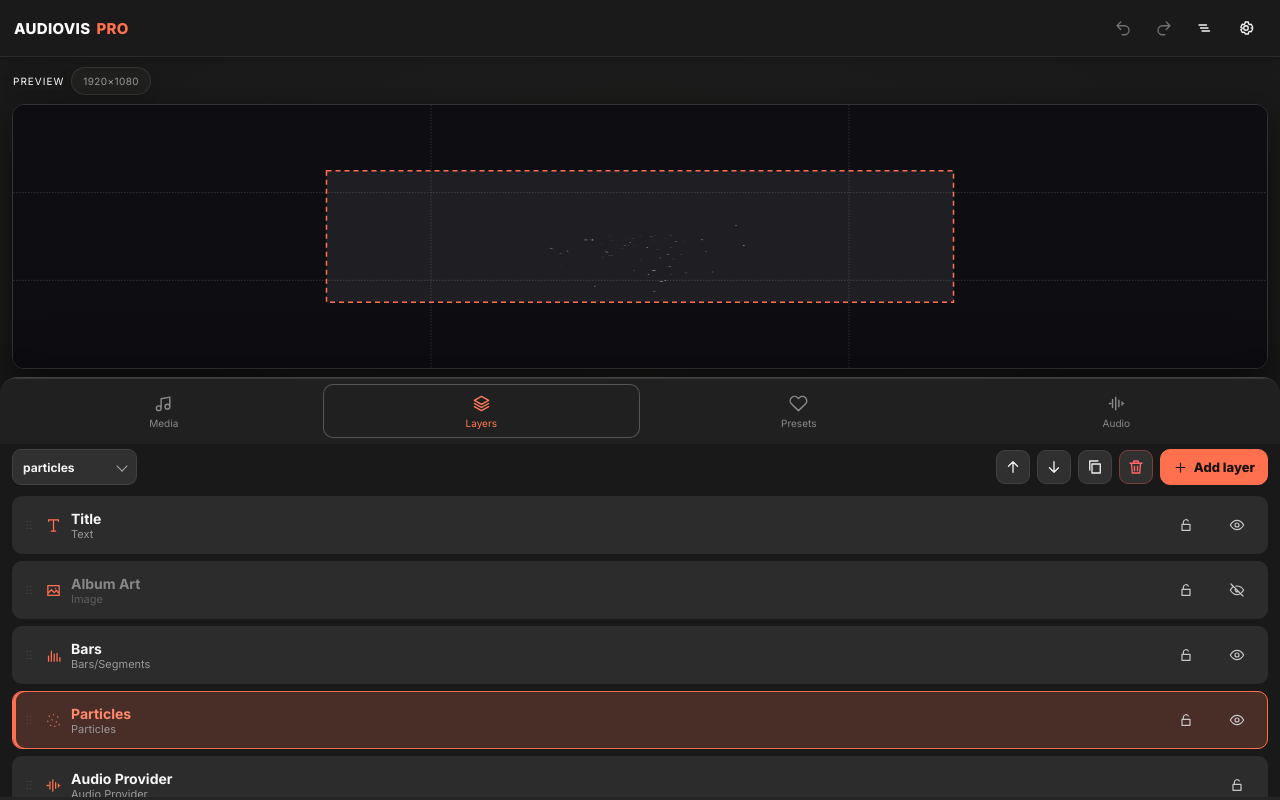
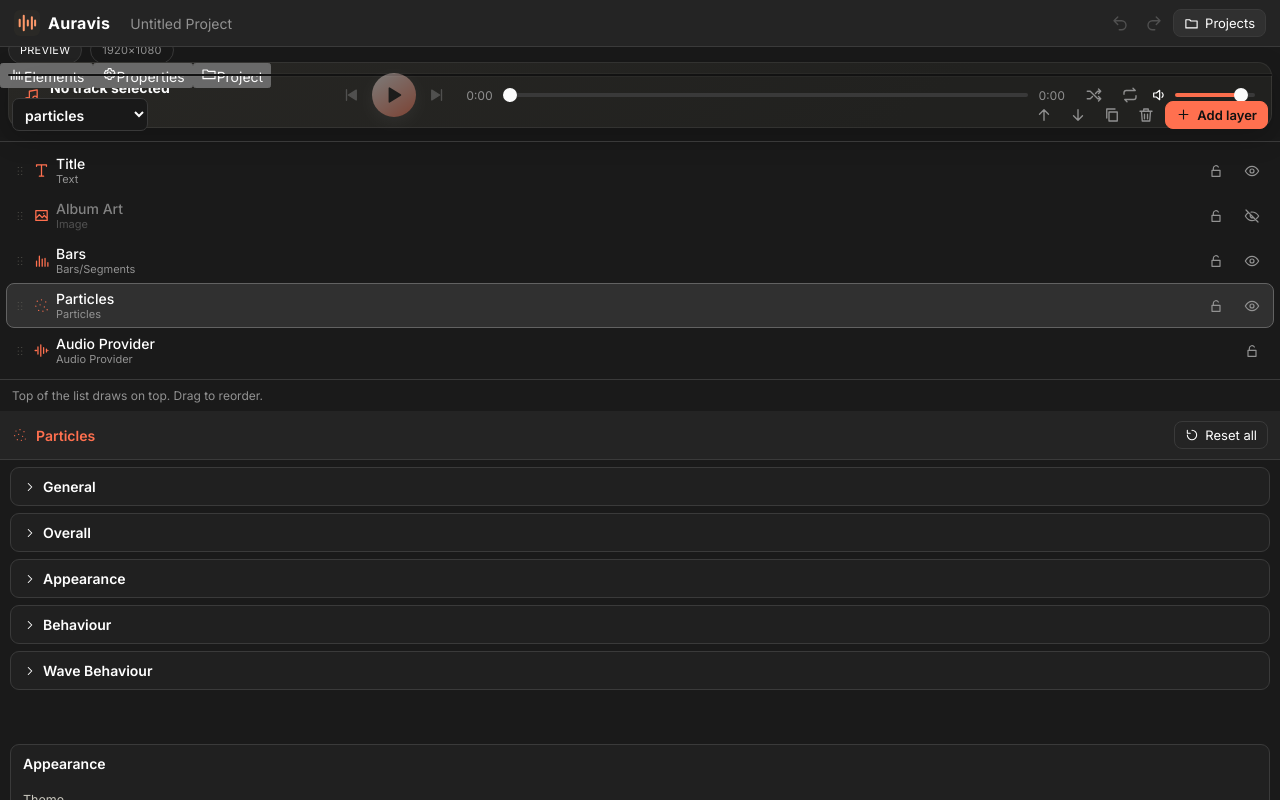
Before and after one commit to jhaa2k/Auravis, a React (Vite) app: page / in a window 1280 px wide. Built offline with nearby package versions, Linux system fonts and the light colour scheme; what @capacitor/core would draw is missing.

Commit message:
Restore original Auravis interface from initial uploaded version

```diff
--- a/src/app/App.jsx
+++ b/src/app/App.jsx
@@ -2,131 +2,56 @@ import { useEffect, useState } from 'react';
 import { useApp } from './hooks.js';
 import { actions, audio, store, toast } from './services.js';
 import LayerList from '../ui/LayerList.jsx';
-import MusicPanel from '../ui/MusicPanel.jsx';
-import PropertiesPanel, { PositionControls } from '../ui/PropertiesPanel.jsx';
+import PropertiesPanel from '../ui/PropertiesPanel.jsx';
 import PreviewPanel from '../ui/PreviewPanel.jsx';
+import TransportBar from '../ui/TransportBar.jsx';
 import SettingsPanel from '../ui/SettingsPanel.jsx';
-import PresetPanel from '../ui/PresetPanel.jsx';
-import { importProjectFile } from '../core/project/persistence.js';
 import ProjectDialog from '../ui/ProjectDialog.jsx';
 import Toasts from '../ui/Toasts.jsx';
 import Icon from '../ui/Icon.jsx';
 
-const TOOLS = [['music', 'Media', 'music'], ['layers', 'Layers', 'layers'], ['presets', 'Presets', 'heart'], ['audio', 'Audio', 'wave'], ['scene', 'Scene', 'image'], ['export', 'Export', 'download']];
-const DEFAULT_PREFERENCES = { theme: 'dark', guides: true, safeArea: false, snap: false };
-function readPreferences() {
-  try {
-    const saved = JSON.parse(localStorage.getItem('auravis.preferences') || 'null');
-    return {
-      theme: saved?.theme === 'light' ? 'light' : 'dark',
-      guides: typeof saved?.guides === 'boolean' ? saved.guides : DEFAULT_PREFERENCES.guides,
-      safeArea: typeof saved?.safeArea === 'boolean' ? saved.safeArea : DEFAULT_PREFERENCES.safeArea,
-      snap: typeof saved?.snap === 'boolean' ? saved.snap : DEFAULT_PREFERENCES.snap,
-    };
-  } catch {
-    return { ...DEFAULT_PREFERENCES };
-  }
-}
+const TABS = [['layers', 'Elements', 'bars'], ['props', 'Properties', 'settings'], ['project', 'Project', 'folder']];
 
 export default function App() {
   const name = useApp((s) => s.project.name);
   const dirty = useApp((s) => s.dirty);
-  const selectedElement = useApp((s) => s.elements.find((e) => e.id === s.selectedId) || null);
   const canUndo = useApp((s) => s.past.length > 0), canRedo = useApp((s) => s.future.length > 0);
-  const [tool, setTool] = useState('layers');
-  const [splitScreen, setSplitScreen] = useState(false);
+  const [tab, setTab] = useState('layers');
   const [dialog, setDialog] = useState(false);
-  const [preferences, setPreferences] = useState(readPreferences);
-  const updatePreferences = (patch) => setPreferences((current) => {
-    const next = { ...current, ...patch };
-    try { localStorage.setItem('auravis.preferences', JSON.stringify(next)); }
-    catch (error) { console.error('Could not save app preferences:', error); }
-    return next;
-  });
 
   useEffect(() => {
-    const onNotificationPermissionDenied = () => toast('Media notification permission is off. Enable it in Android Settings → Apps → Auravis → Notifications.', 'warning');
-    const onPlaybackError = (event) => toast(event.detail?.message || 'Could not play this audio file.', 'error');
-    const onImportProject = async (event) => {
-      try {
-        const file = event.detail?.file;
-        if (!file) return;
-        if (file.name.toLowerCase().endsWith('.viz')) throw new Error('Avee .viz files use a proprietary scene package. Please share one sample .viz file so its scene structure can be mapped safely; this importer will not discard layers or settings.');
-        const p = await importProjectFile(file);
-        actions.loadProject({ id: null, name: p.name, version: 1, settings: p.settings }, p.elements);
-        toast(p.warnings.length ? `Imported with ${p.warnings.length} repaired value(s)` : `Imported “${p.name}”`, p.warnings.length ? 'warning' : 'info');
-        setTool('music');
-      } catch (error) { toast(error.message || 'Could not import this project.', 'error'); }
-    };
-    window.addEventListener('auravis:import-project-file', onImportProject);
-    window.addEventListener('auravis:notification-permission-denied', onNotificationPermissionDenied);
-    window.addEventListener('auravis:playback-error', onPlaybackError);
     const onKey = (e) => {
       const typing = /INPUT|TEXTAREA|SELECT/.test(document.activeElement?.tagName || '') && document.activeElement.type !== 'range' && document.activeElement.type !== 'checkbox';
       const mod = e.ctrlKey || e.metaKey;
-      if (e.key === 'Escape' && tool !== 'music') { setTool('music'); }
-      else if (mod && e.key.toLowerCase() === 'z' && !typing) { e.preventDefault(); e.shiftKey ? actions.redo() : actions.undo(); }
+      if (mod && e.key.toLowerCase() === 'z' && !typing) { e.preventDefault(); e.shiftKey ? actions.redo() : actions.undo(); }
       else if (mod && e.key.toLowerCase() === 'y' && !typing) { e.preventDefault(); actions.redo(); }
       else if (mod && e.key.toLowerCase() === 'd' && !typing) { e.preventDefault(); const id = store.getState().selectedId; id && actions.duplicateElement(id); }
-      else if (e.code === 'Space' && !typing && document.activeElement?.tagName !== 'BUTTON') { e.preventDefault(); audio.toggle(); }
+      else if (e.code === 'Space' && !typing && document.activeElement?.tagName !== 'BUTTON') { e.preventDefault(); audio.snapshot.hasAudio ? audio.toggle() : audio.startDemo(); }
       else if ((e.key === 'Delete' || e.key === 'Backspace') && !typing) { const id = store.getState().selectedId; id && actions.deleteElement(id); }
     };
     window.addEventListener('keydown', onKey);
     const warn = (e) => { if (store.getState().dirty) { e.preventDefault(); e.returnValue = ''; } };
     window.addEventListener('beforeunload', warn);
-    return () => {
-      window.removeEventListener('keydown', onKey);
-      window.removeEventListener('beforeunload', warn);
-      window.removeEventListener('auravis:notification-permission-denied', onNotificationPermissionDenied);
-      window.removeEventListener('auravis:import-project-file', onImportProject);
-      window.removeEventListener('auravis:playback-error', onPlaybackError);
-    };
-  }, [tool]);
+    return () => { window.removeEventListener('keydown', onKey); window.removeEventListener('beforeunload', warn); };
+  }, []);
 
   return (
-    <div className="app android-app" data-theme={preferences.theme} onContextMenu={(event) => event.preventDefault()}>
+    <div className="app">
       <header className="topbar">
-        <button className="brand audiovis-brand" onClick={() => setDialog(true)}>AUDIOVIS <b>PRO</b></button>
-
-        <div className="row-gap header-actions">
+        <div className="brand"><svg viewBox="0 0 64 64" width="26" height="26" aria-hidden="true"><rect width="64" height="64" rx="14" fill="#2a2926" /><path d="M14 40V24M24 50V14M34 38V26M44 46V18M52 38V26" stroke="#ff9a6b" strokeWidth="5" strokeLinecap="round" /></svg><span>Auravis</span></div>
+        <button className="project-name" onClick={() => setDialog(true)} title="Open project manager">{name}{dirty ? ' •' : ''}</button>
+        <div className="row-gap">
           <button className="icon-btn" title="Undo (Ctrl+Z)" disabled={!canUndo} onClick={() => actions.undo()}><Icon name="undo" /></button>
           <button className="icon-btn" title="Redo (Ctrl+Shift+Z)" disabled={!canRedo} onClick={() => actions.redo()}><Icon name="redo" /></button>
-          <button className="icon-btn" title="Split screen" aria-pressed={splitScreen} onClick={() => setSplitScreen((value) => !value)}><Icon name="split" /></button><button className="icon-btn" title="Settings" onClick={() => setTool('scene')}><Icon name="settings" /></button>
+          <button className="btn small" onClick={() => setDialog(true)}><Icon name="folder" size={15} />Projects</button>
         </div>
       </header>
-      <main className={`workspace android-workspace ${splitScreen ? "split-preview" : ""} ${!tool && !selectedElement ? "compact" : "expanded"}`}>
-        <section className="col-preview" aria-label="Fixed preview">
-          <PreviewPanel preferences={preferences} />
-        </section>
-        <section className={`tool-dock ${tool ? 'open' : selectedElement ? 'quick' : 'closed'}`} aria-label="Editor tools">
-          <div id="active-tool-panel" className={`tool-panel ${tool ? 'open' : 'closed'}`} aria-hidden={!tool}>
-            {<PositionControls element={selectedElement} />}
-            {tool && (
-              <>
-                <div className="sheet-grabber" aria-hidden="true"><span /></div><header className="tool-panel-head">
-                  <strong>{TOOLS.find(([key]) => key === tool)?.[1] || 'Export'}</strong><button className="icon-btn sheet-close" title="Close panel" onClick={() => setTool(null)}><Icon name="close" /></button>
-                </header>
-                <div className={`tool-panel-content ${tool === 'music' ? 'music-tool-content' : ''}`}>
-                  {tool === 'music' && <MusicPanel />}
-                  {tool === 'layers' && <LayerList />}
-                  {tool === 'audio' && <PropertiesPanel />}
-                  {tool === 'presets' && <PresetPanel />}
-                  {tool === 'scene' && <SettingsPanel mode="settings" preferences={preferences} onPreferencesChange={updatePreferences} />}
-                  {tool === 'export' && <SettingsPanel mode="export" />}
-                </div>
-              </>
-            )}
-          </div>
-          <nav className="tool-bar" aria-label="Editor tools">
-            {TOOLS.map(([key, label, icon]) => (
-              <button key={key} className={`tool-button ${tool === key ? 'active' : ''}`}
-                aria-expanded={tool === key} aria-controls="active-tool-panel"
-                onClick={() => setTool(key)}>
-                <Icon name={icon} size={19} /><span>{label}</span>
-              </button>
-            ))}
-          </nav>
-        </section>
+      <main className="workspace" data-tab={tab}>
+        <section className="col-preview"><PreviewPanel /><TransportBar /></section>
+        <nav className="tabs" role="tablist">{TABS.map(([k, label, icon]) => <button key={k} role="tab" aria-selected={tab === k} className={tab === k ? 'active' : ''} onClick={() => setTab(k)}><Icon name={icon} size={16} />{label}</button>)}</nav>
+        <aside className="col-layers"><LayerList /></aside>
+        <aside className="col-props"><PropertiesPanel /></aside>
+        <aside className="col-project"><SettingsPanel /></aside>
       </main>
       {dialog && <ProjectDialog onClose={() => setDialog(false)} />}
       <Toasts />
```
